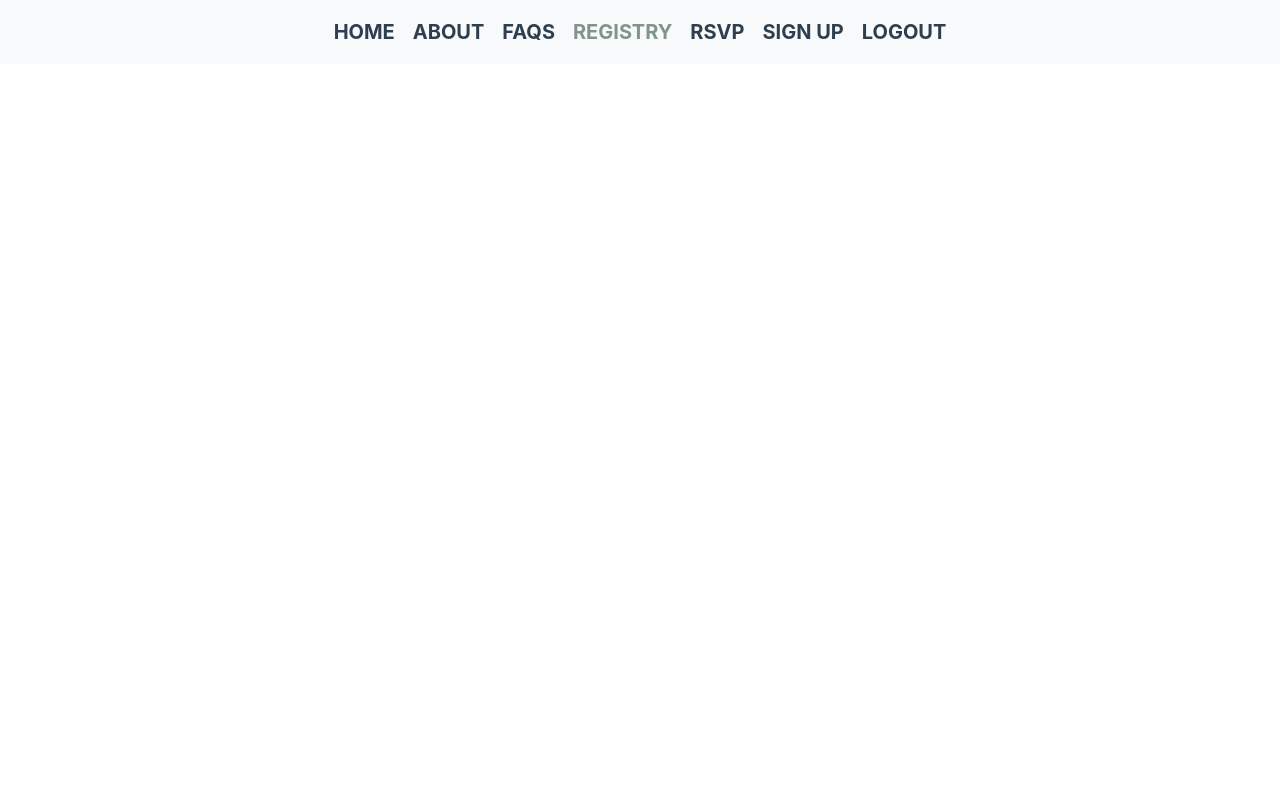
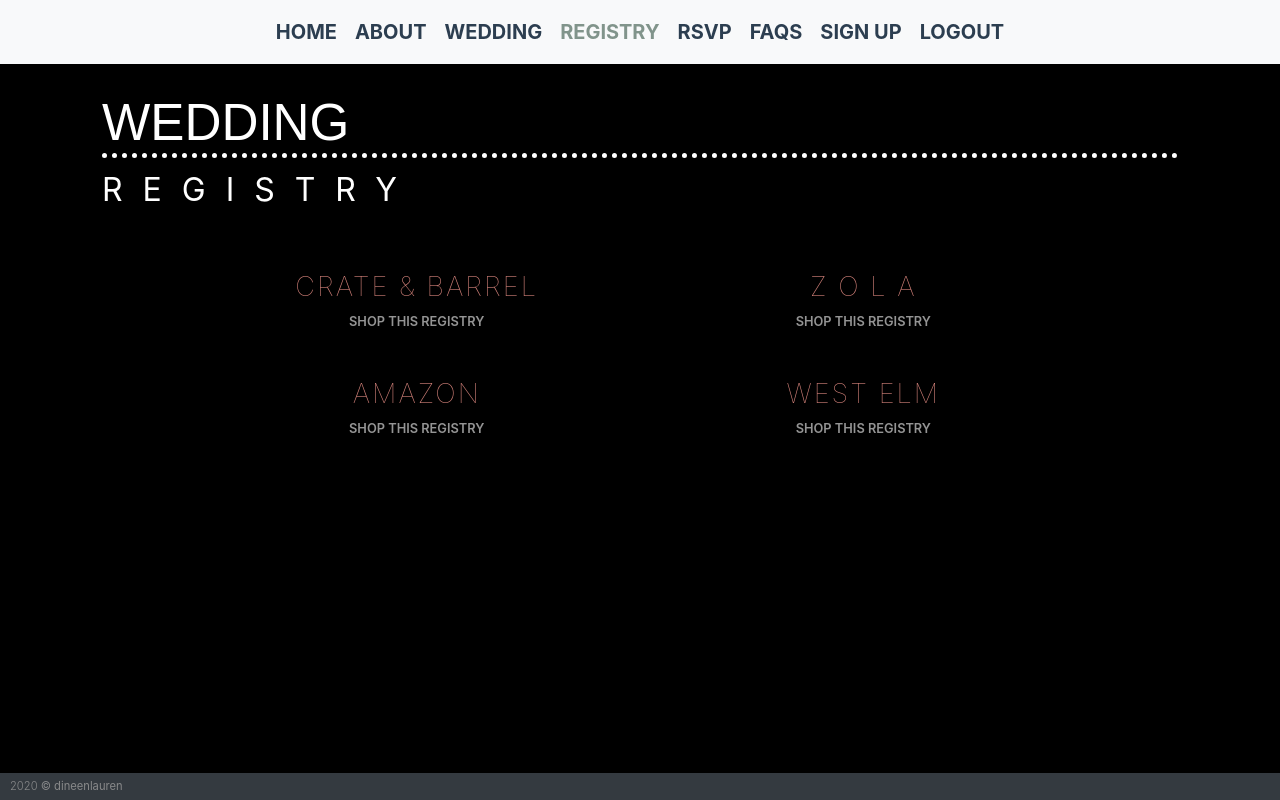
Before and after one commit to dineenlauren/rsvp-app, a Vue app: page /registry in a window 1280 px wide. Built offline with nearby package versions, Linux system fonts and the light colour scheme; no server answers.

Commit message:
Updated Home, About, Registry page styling

```diff
--- /dev/null
+++ b/public/style.css
@@ -0,0 +1,19 @@
+html,
+body {
+  height: 100%;
+  margin: 0;
+}
+body {
+  display: flex;
+  flex-direction: column;
+}
+.content {
+  flex: 1 0 auto;
+}
+.footer {
+  flex-shrink: 0;
+  background-color: #343a40;
+  color: #88898a;
+  font-size: 0.7rem;
+  padding: 5px 10px;
+}
--- a/src/App.vue
+++ b/src/App.vue
@@ -1,9 +1,11 @@
 <template>
   <div id="app">
-    <div id="nav">
-      <SiteNav />
+    <div class="body2">
+      <div id="nav">
+        <SiteNav />
+      </div>
+      <router-view class="content2" />
     </div>
-    <router-view />
   </div>
 </template>
 
@@ -18,36 +20,56 @@
 </script>
 
 <style>
-  /* .page-title {
-    margin: 40px 0 0;
-    font-size: 3rem;
-  } */
+  #app {
+    flex: 1 0 auto;
+    color: white;
+  }
+  #nav {
+    padding: 30px;
+  }
+  .body2 {
+    display: flex;
+    flex-direction: column;
+    height: 100%;
+  }
+  .content2 {
+    flex: 1 0 auto;
+  }
   .rsvp-title {
     font-size: 4rem;
     margin: 40px 0 0 0;
   }
-  /* .message {
-    line-height: 2rem;
-  } */
-  #nav {
-    padding: 30px;
+
+  .title-container {
+    background-color: #d9857d;
+    color: white;
+    padding: 1rem;
   }
 
-  #app {
-    color: white;
+  .title {
+    border-bottom: 5px dotted white;
+    text-transform: uppercase;
+    font-family: sans-serif;
+    font-size: 3.2rem;
+  }
+  .subtitle {
+    font-size: 2rem;
+    margin: auto;
+    letter-spacing: 20px;
+    text-transform: uppercase;
   }
 
   .router-btn {
     color: white;
-    border: 3px solid white;
-    background-color: rgba(255, 255, 255, 0);
+    border: 2px solid white;
+    background-color: rgba(27, 27, 27, 0.233);
     padding: 0.5rem 3rem;
   }
 
   .router-btn:hover {
-    color: white;
+    color: rgb(255, 255, 255);
     text-decoration: none;
-    background-color: rgba(255, 255, 255, 0.294);
+    background-color: rgba(27, 27, 27, 0.466);
   }
 
   .t-center {
@@ -56,15 +78,19 @@
   .t-end {
     text-align: end;
   }
-  .title {
+  /* .title {
     font-size: 1.4rem;
     margin: auto;
-  }
+    letter-spacing: 20px;
+    text-transform: uppercase;
+  } */
 
   .subheading {
-    color: #d9857d;
-    font-size: 1rem;
-    font-variant: small-caps;
+    color: #ffffff;
+    font-weight: 700;
+    letter-spacing: 2px;
+    font-size: 0.9rem;
+    text-transform: uppercase;
   }
   /* TEMP STYLING */
   .red {
--- a/src/components/SiteNav.vue
+++ b/src/components/SiteNav.vue
@@ -6,9 +6,10 @@
         <b-navbar-nav class="ml-auto" fixed="top">
           <b-nav-item to="/">Home</b-nav-item>
           <b-nav-item to="/about">About</b-nav-item>
-          <b-nav-item to="/faqs">FAQs</b-nav-item>
+          <b-nav-item to="/wedding">Wedding</b-nav-item>
           <b-nav-item to="/registry">Registry</b-nav-item>
           <b-nav-item to="/rsvp">RSVP</b-nav-item>
+          <b-nav-item to="/faqs">FAQs</b-nav-item>
           <!-- <b-nav-item :to="{ name: 'rsvp' }">RSVP</b-nav-item> -->
           <b-nav-item to="/signup">Sign Up</b-nav-item>
           <b-nav-item @click="logout()">logout</b-nav-item>
--- a/src/router/index.js
+++ b/src/router/index.js
@@ -43,10 +43,16 @@
         import(/* webpackChunkName: "about" */ '../views/About.vue'),
     },
     {
-      path: '/faqs',
-      name: 'FAQs',
+      path: '/testing',
+      name: 'Testing',
       component: () =>
-        import(/* webpackChunkName: "faqs" */ '../views/FAQs.vue'),
+        import(/* webpackChunkName: "testing" */ '../views/Testing.vue'),
+    },
+    {
+      path: '/wedding',
+      name: 'Wedding',
+      component: () =>
+        import(/* webpackChunkName: "wedding" */ '../views/Wedding.vue'),
     },
     {
       path: '/registry',
--- a/src/views/About.vue
+++ b/src/views/About.vue
@@ -2,28 +2,44 @@
   <div class="about">
     <!-- PAGE TITLE -->
     <div class="container">
-      <h1>Wedding</h1>
-      <p class="title t-align-end">Details</p>
+      <h1 class="title">Wedding</h1>
+      <p class="subtitle t-align-end">Details</p>
     </div>
     <!-- DETAILS SECTION -->
     <div class="container t-align-center">
-      <b-row>
-        <b-col align-self="center" md="4">
-          <b-row cols="1" align-v="center">
+      <b-row cols="1" align-v="center" md="6">
         <b-col>
+          <router-link class="router-btn" :to="'rsvp'"
+            >RSVP</router-link
+          > </b-col
+        ><b-col>
           <p class="subheading">When</p>
           <p>September 8th, 2019</p>
+          <p>4:00pm</p>
         </b-col>
         <b-col>
           <p class="subheading">Where</p>
           <p>Lairmont Manor</p>
         </b-col>
-            <b-col class="container">
-              <router-link class="router-btn" :to="'rsvp'">RSVP</router-link>
+        <b-col>
+          <p class="subheading">Parking</p>
+          <p>
+            While there will be parking available at the venue, no overnight
+            parking will be allowed. We recommend using ride share or taxi
+            services.
+          </p>
+        </b-col>
+        <b-col>
+          <p class="subheading">Dress Code</p>
+          <p>
+            Semi-formal. You do not need to wear a tie, a suite jacket, heels or
+            a dress if you do not wish to do so. But we do ask to dress in a way
+            that is appropriate.
+          </p>
         </b-col>
       </b-row>
-        </b-col>
-        <b-col class="white-bkgd p-2" md="8">
+
+      <b-col class="white-bkgd p-2 mt-5" md="12">
         <b-embed
           type="iframe"
           aspect="4by3"
@@ -34,7 +50,6 @@
         >
         </b-embed>
       </b-col>
-      </b-row>
     </div>
   </div>
 </template>
@@ -45,25 +60,20 @@
   };
 </script>
 
-<style scoped>
+<style>
   .about {
     background-color: #bf5650;
   }
   .container {
     padding: 2rem;
   }
-  h1 {
-    border-bottom: 5px dotted white;
-    text-transform: uppercase;
-    font-family: sans-serif;
-    font-size: 3.2rem;
+
+  p {
+    margin: 0;
   }
-  .title {
-    font-size: 2rem;
-  }
-
   .subheading {
-    font-size: 1.5rem;
+    color: #ffcfa4;
+    margin-top: 1.5rem;
   }
 
   .white-bkgd {
--- a/src/views/Login.vue
+++ b/src/views/Login.vue
@@ -1,9 +1,13 @@
 <template>
-  <div id="login" class="container">
+  <div id="login">
+    <!-- PAGE TITLE -->
+    <div class="container">
+      <h1 class="title">Login</h1>
+      <p class="subtitle t-align-end">To RSVP</p>
+    </div>
     <!-- LOGIN FORM -->
     <div class="container" :class="{ 'signup-form': !showLoginForm }">
       <b-form v-if="showLoginForm" @submit.prevent>
-        <h1>Login to RSVP</h1>
         <b-form-input
           id="email1"
           v-model.trim="loginForm.email"
@@ -21,9 +25,9 @@
         <!-- <p v-if="errorMsg !== ''" class="error">{{ errorMsg }}</p> -->
         <button @click="login()" class="router-btn">Log In</button>
         <div class="extras">
-          <button @click="toggleForm()">
+          <a type="button" @click="toggleForm()">
             Create an Account
-          </button>
+          </a>
         </div>
       </b-form>
 
@@ -152,4 +156,11 @@
     background-color: #d9857d;
     height: 100%;
   }
+
+  a {
+    color: rgb(255, 255, 255);
+    font-weight: 600;
+    text-transform: uppercase;
+    font-size: 0.8rem;
+  }
 </style>
--- a/src/views/RSVP.vue
+++ b/src/views/RSVP.vue
@@ -1,4 +1,5 @@
 <template>
+  <div class="rsvp">
     <b-container>
       <header class="page-header">
         <Welcome
@@ -80,6 +81,7 @@
         <b-button block type="submit" class="button">Submit</b-button>
       </b-form>
     </b-container>
+  </div>
 </template>
 
 <script>
--- a/src/views/Registry.vue
+++ b/src/views/Registry.vue
@@ -1,14 +1,92 @@
 <template>
-  <div class="home">
-    <h1>Wedding Registry</h1>
+  <div class="registry">
+    <!-- PAGE TITLE -->
+    <div class="container">
+      <h1 class="title">Wedding</h1>
+      <p class="subtitle t-align-end">Registry</p>
+    </div>
+    <!-- DETAILS SECTION -->
+    <b-container fluid class="t-center">
+      <b-row class="justify-content-center">
+        <b-col sm="4" class="col-style">
+          <p class="subheading">Crate &amp; Barrel</p>
+          <a v-bind:href="cb" target="_blank">Shop this Registry</a>
+        </b-col>
+        <b-col sm="4" class="col-style">
+          <p class="subheading">Z O L A</p>
+          <a v-bind:href="zola" target="_blank">Shop this Registry</a>
+        </b-col>
+
+        <b-col sm="4" class="col-style">
+          <p class="subheading">Amazon</p>
+          <a v-bind:href="amazon" target="_blank">Shop this Registry</a>
+        </b-col>
+        <b-col sm="4" class="col-style">
+          <p class="subheading">West Elm</p>
+          <a v-bind:href="we" target="_blank">Shop this Registry</a>
+        </b-col>
+      </b-row>
+    </b-container>
   </div>
 </template>
 
 <script>
-  // @ is an alias to /src
-
   export default {
-    name: 'Registry',
-    components: {},
+    name: 'FAQs',
+    data() {
+      return {
+        cb: 'https://www.crateandbarrel.com/gift-registry/#',
+        zola: 'https://www.zola.com/registry/#',
+        amazon: 'https://www.amazon.com/wedding/home/#',
+        we: 'https://www.westelm.com/registry/#',
+      };
+    },
   };
 </script>
+
+<style scoped>
+  .registry {
+    background-color: black;
+  }
+  .container {
+    padding: 2rem;
+  }
+  p {
+    margin: 0;
+  }
+
+  .subheading {
+    color: #d9857d;
+    font-weight: 100;
+    font-size: 1.7rem;
+    margin: 0;
+  }
+  a {
+    color: rgb(148, 148, 148);
+    font-weight: 600;
+    text-transform: uppercase;
+    font-size: 0.8rem;
+  }
+
+  .col-style {
+    border: 1px solid rgba(0, 0, 0, 0.125);
+    padding: 10px;
+    margin: 10px;
+  }
+
+  @media (min-width: 768px) {
+    /* h1 {
+      font-size: 2.4rem;
+      margin: auto;
+      width: 60%;
+    }
+    .title {
+      font-size: 1.4rem;
+      margin: auto;
+      width: 60%;
+    }
+    .title-container {
+      padding: 1rem;
+    } */
+  }
+</style>
--- a/src/views/FAQs.vue
+++ b/src/views/Testing.vue
@@ -1,9 +1,9 @@
 <template>
-  <div class="faqs">
+  <div class="testing">
     <!-- PAGE TITLE -->
     <div class="container-fluid title-container ">
-      <h1>Frequently</h1>
-      <p class="title t-end">Asked Questions</p>
+      <h1 class="title">Wedding</h1>
+      <p class="subtitle t-end">FAQs</p>
     </div>
     <!-- DETAILS SECTION -->
     <div class="container t-center details-container">
@@ -35,7 +35,7 @@
 
 <script>
   export default {
-    name: 'FAQs',
+    name: 'Testing',
   };
 </script>
 
@@ -50,13 +50,6 @@
   }
   .details-container {
     color: rgb(110, 109, 109);
-  }
-  h1 {
-    border-bottom: 5px dotted white;
-    text-transform: uppercase;
-    font-family: sans-serif;
-    font-size: 2.2rem;
-    margin: auto;
   }
 
   .subheading {
--- /dev/null
+++ b/src/views/Wedding.vue
@@ -0,0 +1,120 @@
+<template>
+  <div class="wedding">
+    <!-- PAGE TITLE -->
+    <div class="container">
+      <h1 class="title">Wedding</h1>
+      <p class="subtitle t-align-end">Timeline</p>
+    </div>
+
+    <div class="timeline-container mb-5">
+      <div class="row">
+        <div class="col-md-6 offset-md-3 mb-4">
+          <p>September 8th 2019</p>
+          <p>Lairmont Manor at 4:00pm</p>
+        </div>
+
+        <div class="col-md-6 offset-md-3">
+          <h2>The Ceremony</h2>
+          <ul class="timeline">
+            <li>Prelude</li>
+            <li>Seating of the Mothers</li>
+            <li>Processional</li>
+            <li>Entrance of the Bride</li>
+            <li>Welcome</li>
+            <li>Exchanging of Vows</li>
+            <li>Exchanging of Rings</li>
+            <li>Presentation of Couple</li>
+            <li>Recessional</li>
+          </ul>
+        </div>
+      </div>
+    </div>
+  </div>
+</template>
+
+<script>
+  export default {
+    name: 'Wedding',
+  };
+</script>
+
+<style scoped>
+  .wedding {
+    color: black;
+  }
+
+  ul.timeline {
+    list-style-type: none;
+    position: relative;
+  }
+
+  /* Timeline Verticle Line */
+  ul.timeline:before {
+    content: ' ';
+    background: #000000;
+    display: inline-block;
+    position: absolute;
+    left: 27px;
+    width: 1px;
+    height: 100%;
+    z-index: 400;
+  }
+
+  /* List Items */
+  ul.timeline > li {
+    margin: 30px 0;
+    padding-left: 10px;
+  }
+
+  /* Timeline Circles */
+  ul.timeline > li:before {
+    content: ' ';
+    background: white;
+    display: inline-block;
+    position: absolute;
+    border-radius: 50%;
+    border: 1px solid #000000;
+    margin: 8px 0;
+    left: 20px;
+    width: 15px;
+    height: 15px;
+    z-index: 400;
+  }
+  .container {
+    padding: 2rem;
+  }
+  .title {
+    border-bottom: 5px dotted black;
+  }
+  p {
+    margin: 0;
+  }
+  .timeline-container {
+    padding: 2rem;
+  }
+  /* .title-container {
+    background-color: #d9857d;
+    color: white;
+    padding: 1rem;
+  } */
+
+  .subheading {
+    color: #d9857d;
+  }
+
+  @media (min-width: 768px) {
+    /* h1 {
+      font-size: 2.4rem;
+      margin: auto;
+      width: 60%;
+    }
+    .title {
+      font-size: 1.4rem;
+      margin: auto;
+      width: 60%;
+    }
+    .title-container {
+      padding: 1rem;
+    } */
+  }
+</style>
```
Also changed, not shown: public/index.html (+14 -5 lines), src/views/Home.vue (+11 -16 lines), src/assets/background.jpg (added). Lines whose indentation alone changed are shown as unchanged.
